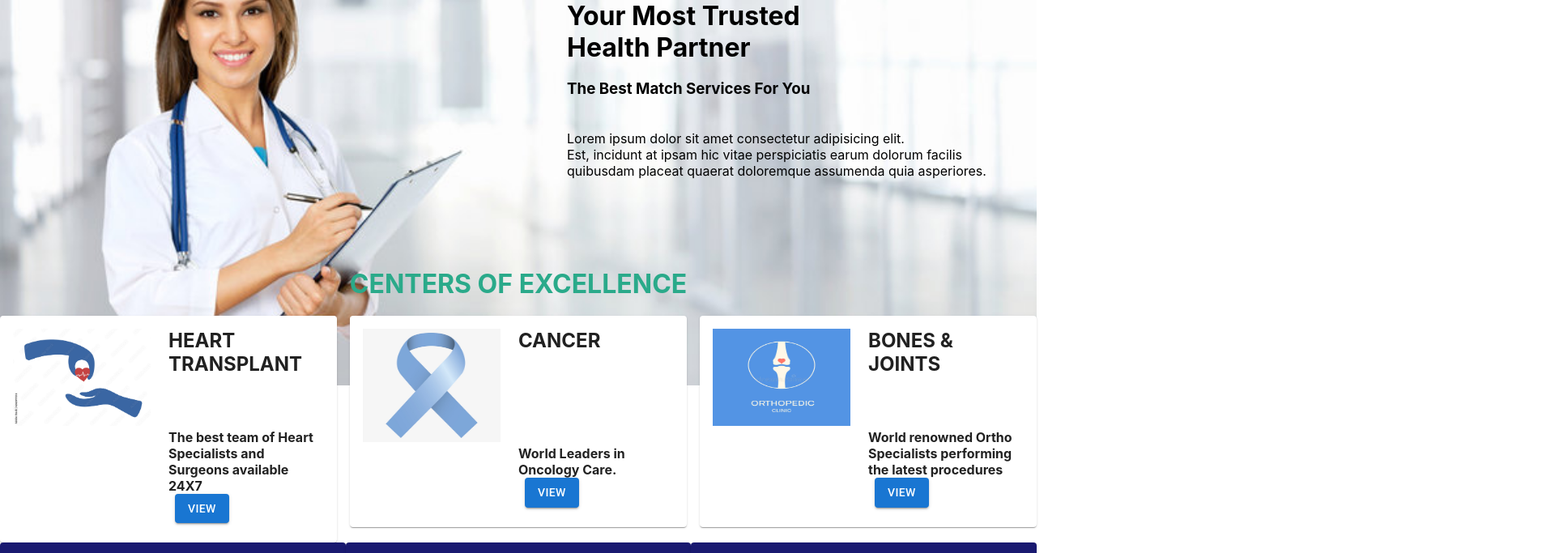
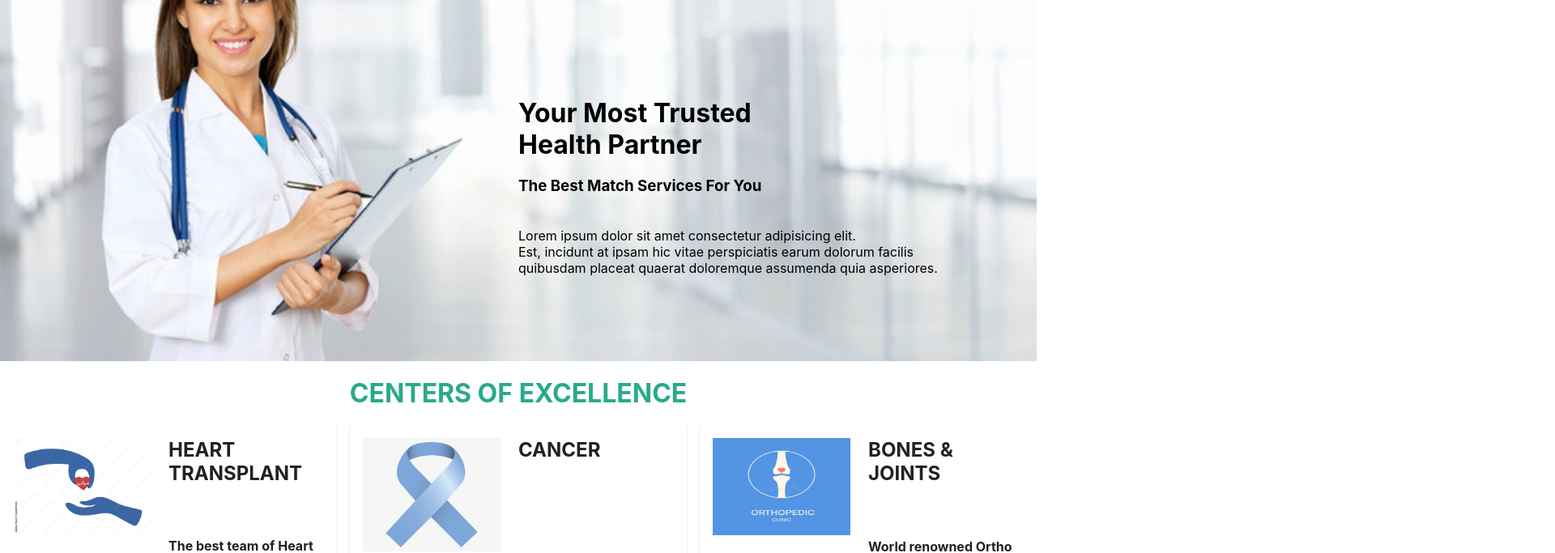
Before and after one commit to Pravin0545/HMS, a React (Create React App) app: page / in a window 1280 px wide. Shown: the part 200-883 px from the top of the page at 81% size, 1920 px wide, since content can reach past the window. Built offline with nearby package versions, Linux system fonts and the light colour scheme.

Commit message:
HMS Project Pravin

```diff
--- a/src/Component/Administration/Patient/Details.jsx
+++ b/src/Component/Administration/Patient/Details.jsx
@@ -1,10 +1,15 @@
 import React from "react";
-import { Card,CardContent,Grid } from "@mui/material";
+import { Card, CardContent, Grid } from "@mui/material";
 
 export const Details = () => {
+  const result = JSON.parse(sessionStorage.getItem("userdata"));
+  console.log(result);
+
   return (
     <div>
-      <h2 style={{textAlign:"center",color:"blue",margin:"20px"}}>Details</h2>
+      <h2 style={{ textAlign: "center", color: "blue", margin: "20px" }}>
+        Details
+      </h2>
       <Card className="patientdetails1">
         <CardContent className="patientdetails">
           <Grid container>
@@ -29,7 +34,6 @@ export const Details = () => {
           </Grid>
         </CardContent>
       </Card>
-
     </div>
   );
 };
--- a/src/Component/Administration/Patient/NewAppointment.jsx
+++ b/src/Component/Administration/Patient/NewAppointment.jsx
@@ -1,7 +1,17 @@
-import React from "react";
+import React, { useState } from "react";
 import { Grid, TextField, Button } from "@mui/material";
 
 export const NewAppointment = () => {
+  const [user, setUser] = useState({});
+  const [data, setData] = useState([]);
+
+  sessionStorage.setItem("userdata",JSON.stringify(data))
+  // console.log(user);
+
+  const handlesubmit = () => {
+    setData([...data, user]);
+    // console.log(data);
+  };
   return (
     <div>
       <h2 className="admin">NewAppointment</h2>
@@ -16,6 +26,7 @@ export const NewAppointment = () => {
               variant="outlined"
               label="Enter Full Name"
               type="text"
+              onChange={(e) => setUser({ ...user, name: e.target.value })}
               required
             ></TextField>
           </Grid>
@@ -27,6 +38,7 @@ export const NewAppointment = () => {
               variant="outlined"
               label="Enter Number"
               type="number"
+              onChange={(e) => setUser({ ...user, number: e.target.value })}
               required
             ></TextField>
           </Grid>
@@ -42,15 +54,21 @@ export const NewAppointment = () => {
             <TextField
               variant="outlined"
               label="Enter Email"
-              type="text"
+              type="email"
               required
+              onChange={(e) => setUser({ ...user, email: e.target.value })}
             ></TextField>
           </Grid>
           <Grid item xs={1.5}>
             <h3>Enter DOB:</h3>
           </Grid>
           <Grid item xs={2.1}>
-            <TextField variant="outlined" type="date" fullWidth></TextField>
+            <TextField
+              variant="outlined"
+              type="date"
+              onChange={(e) => setUser({ ...user, dob: e.target.value })}
+              fullWidth
+            ></TextField>
           </Grid>
         </Grid>
         <br />
@@ -65,6 +83,7 @@ export const NewAppointment = () => {
               variant="outlined"
               label="Enter Address"
               required
+              onChange={(e) => setUser({ ...user, address: e.target.value })}
               fullWidth
             />
           </Grid>
@@ -87,7 +106,9 @@ export const NewAppointment = () => {
             <Button variant="contained">CANCEL</Button>
           </Grid>
           <Grid item xs={2}>
-            <Button variant="contained">SUBMIT</Button>
+            <Button variant="contained" onClick={() => handlesubmit()}>
+              SUBMIT
+            </Button>
           </Grid>
         </Grid>
       </div>
--- a/src/Component/Common.css
+++ b/src/Component/Common.css
@@ -34,20 +34,26 @@ a {
 }
 
 .homecontent {
-    position: relative;
-    left: 700px;
-    bottom: 480px;
+    background-image: url(/public/img/doctor.jpg);
+    background-position: center;
+    background-size: cover;
+    background-repeat: no-repeat;
+    width: 100%;
+    height: 550px;
+
+
 }
 
 .homecard {
-    position: relative;
-    bottom: 450px;
+    position: absolute;
+    left: 50%;
+    top: 40%;
 }
 
 .administration {
     box-shadow: 0px 0px 5px #2AAA8A;
     padding: 15px;
-    /* color: #2AAA8A; */
+
 }
 
 .admin {
@@ -69,18 +75,19 @@ a {
     width: 100%;
 }
 
-.aboutimg {
-    width: 100%;
-    height: 600px;
-    /* margin-bottom: 100px; */
-}
+
+
 
 .aboutuscontent {
+    background-image: url(/public/img/AboutusB.webp);
+    width: 100%;
     position: relative;
-    bottom: 600px;
-    padding: 10px;
-    /* text-align: center; */
-    /* height: 100%; */
+    background-position: center;
+    background-size: cover;
+    background-repeat: no-repeat;
+    color: #191970;
+
+
 }
 
 .footer {
--- a/src/Component/Home/Aboutus.jsx
+++ b/src/Component/Home/Aboutus.jsx
@@ -6,7 +6,7 @@ export const Aboutus = () => {
     <div>
       <div >
 
-      <img src="./img/AboutusB.webp" alt="" className="aboutimg" />
+      {/* <img src="./img/AboutusB.webp" alt="" className="aboutimg" /> */}
       <div className="aboutuscontent">
         <h1 className="admin">Aboutus</h1>
         <h2>About Medical Services, XYZ, India</h2>
--- a/src/Component/Home/Home.jsx
+++ b/src/Component/Home/Home.jsx
@@ -7,8 +7,9 @@ export const Home = () => {
   return (
     <div>
       <div>
-        <img src="./img/doctor.jpg" alt="" className="doctorimg" />
+        {/* <img src="./img/doctor.jpg" alt="" className="doctorimg" /> */}
         <div className="homecontent">
+          <div className="homecard">
             <h1>Your Most Trusted</h1>
             <h1>Health Partner</h1>
             <br />
@@ -16,9 +17,9 @@ export const Home = () => {
             <br />
             <br />
             <p>
-            Lorem ipsum dolor sit amet consectetur adipisicing elit. <br /> Est,
-            incidunt at ipsam hic vitae perspiciatis earum dolorum facilis{" "}
-            <br />
+              Lorem ipsum dolor sit amet consectetur adipisicing elit. <br />{" "}
+              Est, incidunt at ipsam hic vitae perspiciatis earum dolorum
+              facilis <br />
               quibusdam placeat quaerat doloremque assumenda quia asperiores.
             </p>
           </div>
@@ -26,8 +27,9 @@ export const Home = () => {
           <br />
           <br />
         </div>
+      </div>
 
-      <div className="homecard">
+      <div>
         <h1 className="admin">CENTERS OF EXCELLENCE</h1>
 
         <Grid container spacing={2}>
```
Lines whose indentation alone changed are shown as unchanged.
